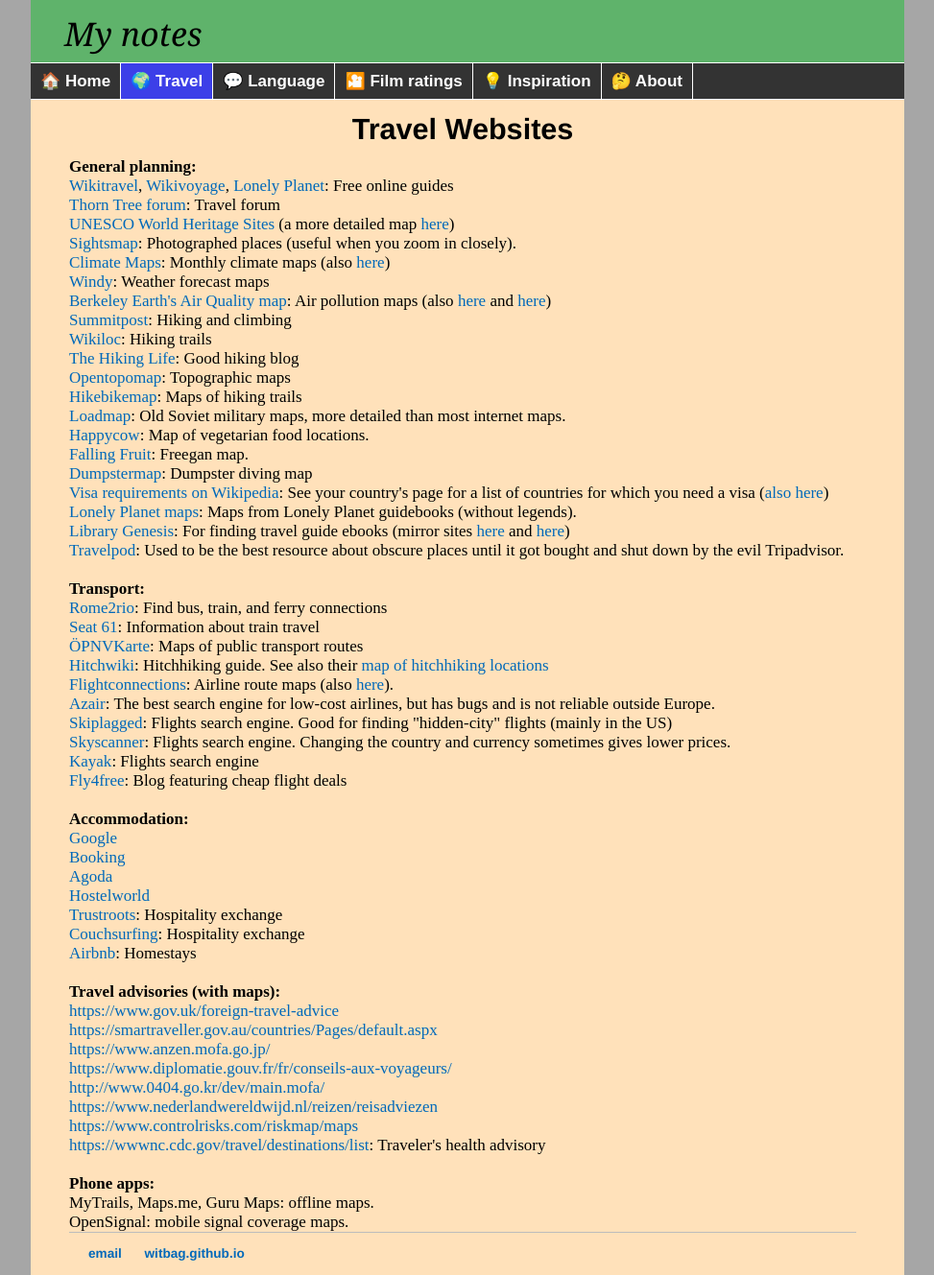
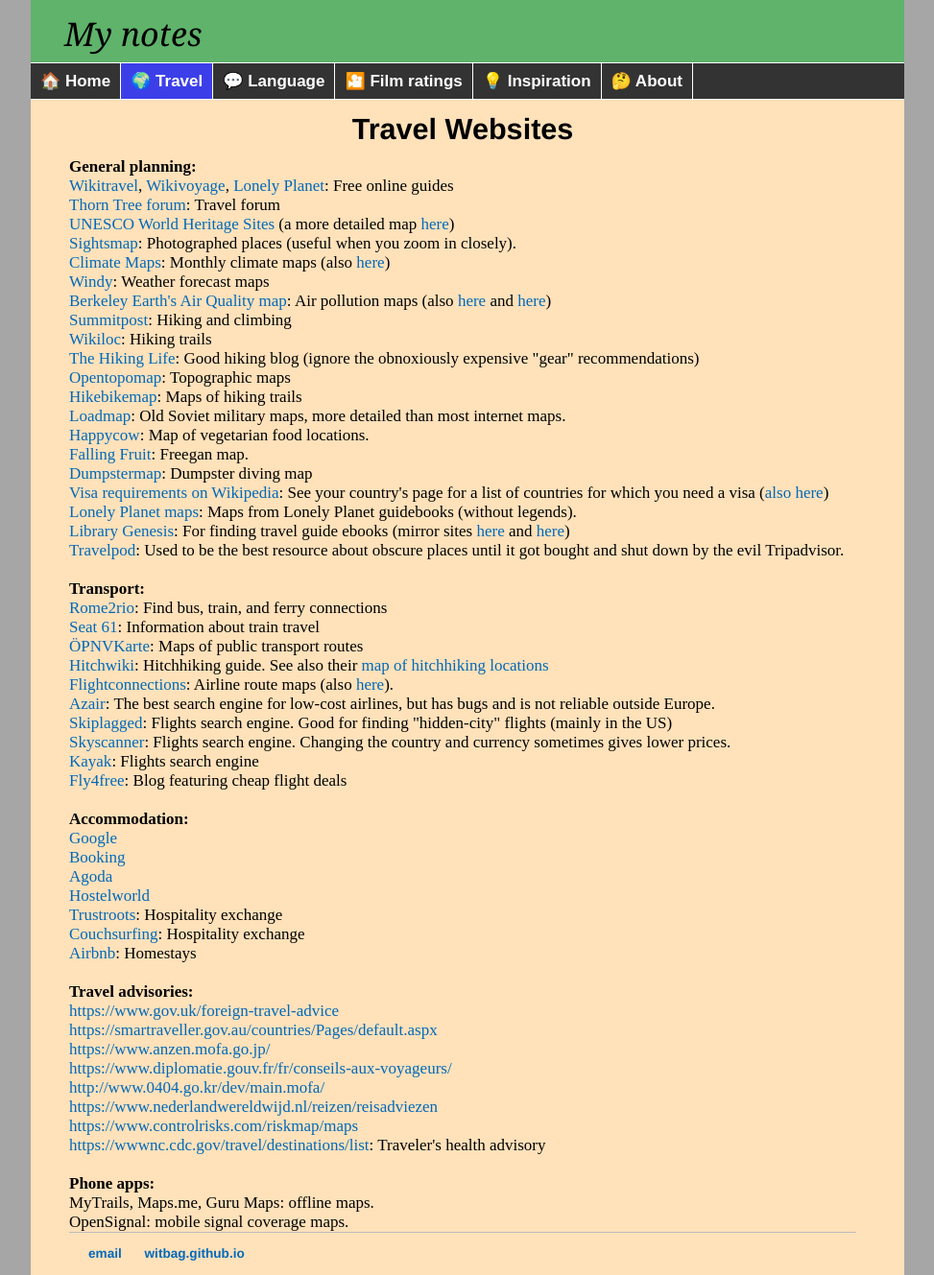
Before and after one commit to witbag/witbag.github.io, a Jekyll site: the page built from travel/resources.html, in a window 1280 px wide. Shown: the whole page at 96% size, without its empty margins (153-1126 px from the left). Built offline with Jekyll 4.4.1, drawn with Linux system fonts in a browser that asks for light colours.

Commit message:
Update resources.html

```diff
--- a/travel/resources.html
+++ b/travel/resources.html
@@ -18,7 +18,7 @@
 <a href="http://berkeleyearth.org/air-quality-real-time-map/" target=_blank>Berkeley Earth's Air Quality map</a>: Air pollution maps (also <a href="https://www.airvisual.com/air-quality-map" target=_blank>here</a> and <a href="http://maps.who.int/airpollution" target=_blank>here</a>)<br>
 <a href="https://www.summitpost.org" target=_blank>Summitpost</a>: Hiking and climbing<br>
 <a href="https://www.wikiloc.com/wikiloc/map.do" target=_blank>Wikiloc</a>: Hiking trails<br>
-<a href="https://www.thehikinglife.com/" target=_blank>The Hiking Life</a>: Good hiking blog<br>
+<a href="https://www.thehikinglife.com/" target=_blank>The Hiking Life</a>: Good hiking blog (ignore the obnoxiously expensive "gear" recommendations)<br>
 <a href="https://opentopomap.org" target=_blank>Opentopomap</a>: Topographic maps<br>
 <a href="http://hikebikemap.org" target=_blank>Hikebikemap</a>: Maps of hiking trails<br>
 <a href="http://loadmap.net/en" target=_blank>Loadmap</a>: Old Soviet military maps, more detailed than most internet maps.<br>
@@ -51,7 +51,7 @@
 <a href="https://www.couchsurfing.com" target=_blank>Couchsurfing</a>: Hospitality exchange<br>
 <a href="https://www.airbnb.com/" target=_blank>Airbnb</a>: Homestays<br>
 <br>
-<a id="advis"></a><b>Travel advisories (with maps):</b><br>
+<a id="advis"></a><b>Travel advisories:</b><br>
 <a href="https://www.gov.uk/foreign-travel-advice" target=_blank>https://www.gov.uk/foreign-travel-advice</a><br />
 <a href="https://smartraveller.gov.au/countries/Pages/default.aspx" target=_blank>https://smartraveller.gov.au/countries/Pages/default.aspx</a><br />
 <a href="https://www.anzen.mofa.go.jp/" target=_blank>https://www.anzen.mofa.go.jp/</a><br />
```
